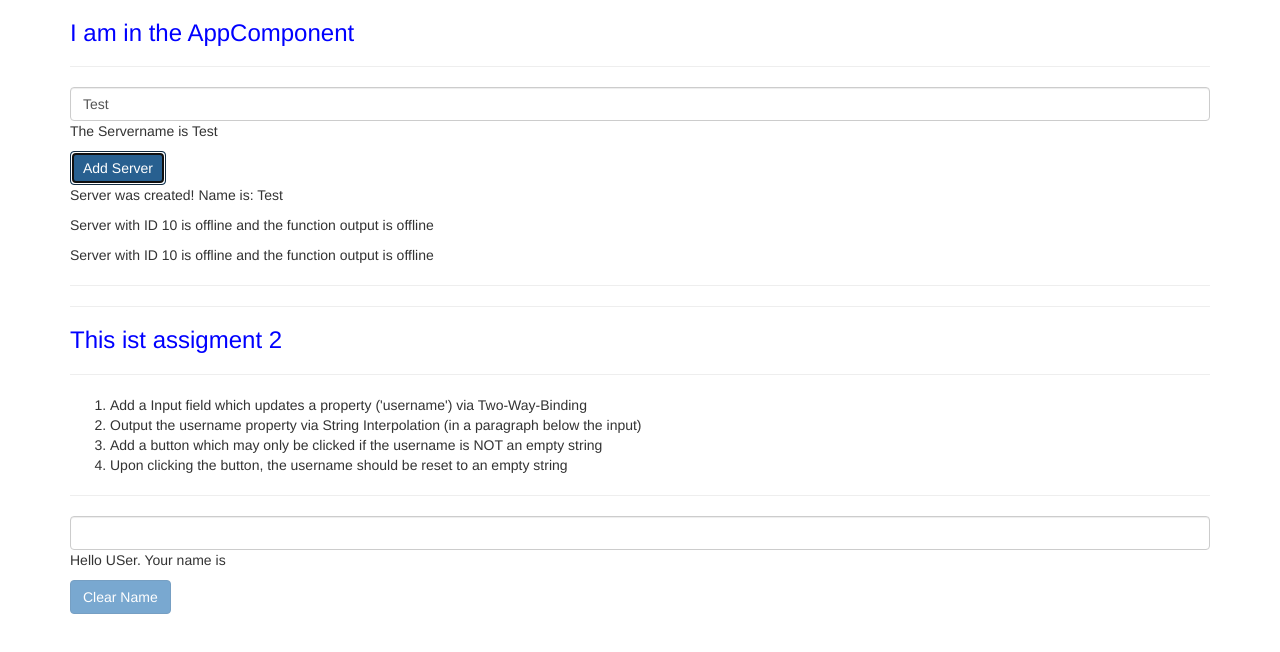
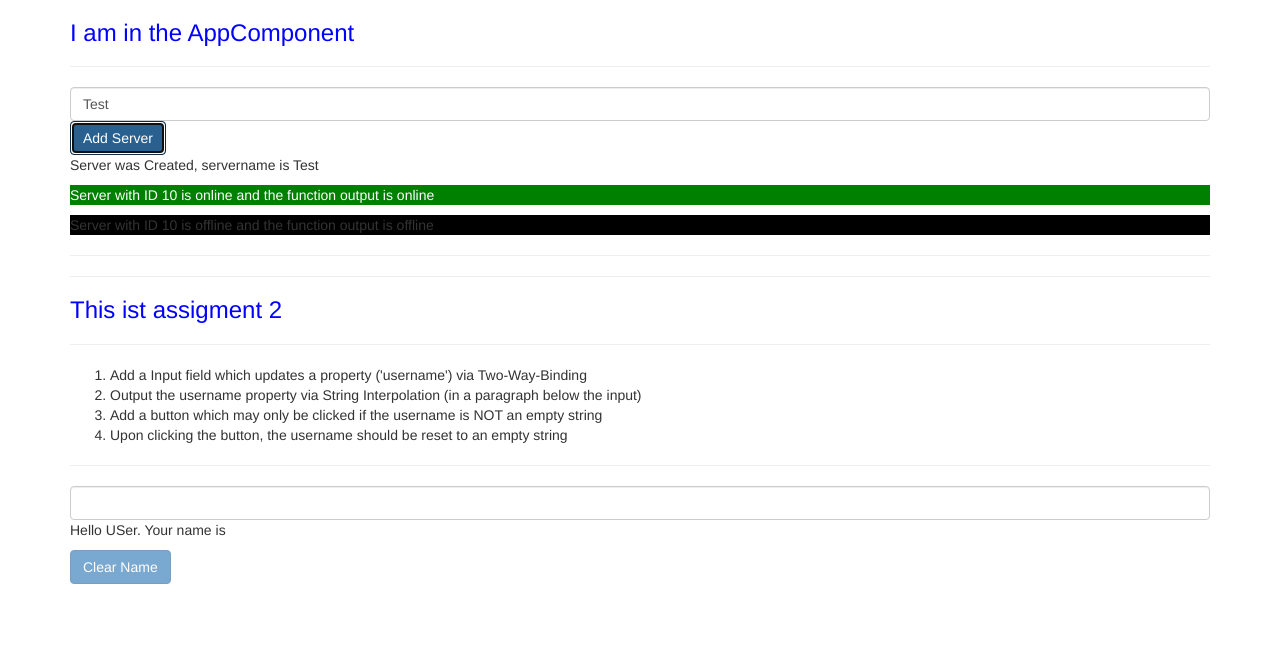
Before and after one commit to vakhovakho88/angular, an Angular app in the folder my-first-app/: page / in a window 1280 px wide. Both pictures are taken after a click on the button "Add Server". Shown: the top 652 px of the page. Built offline with nearby package versions, Linux system fonts and the light colour scheme.

Commit message:
ngIF,Else,NGStyle

```diff
--- a/my-first-app/src/app/02_assigment_practicing_databainding/username/username.component.ts
+++ b/my-first-app/src/app/02_assigment_practicing_databainding/username/username.component.ts
@@ -7,7 +7,6 @@ import { Component } from '@angular/core';
 })
 export class UsernameComponent {
   userName = '';
-  isEmpty = true;
 
   onClearNameClick() {
     this.userName = '';
--- a/my-first-app/src/app/server/server.component.html
+++ b/my-first-app/src/app/server/server.component.html
@@ -1 +1,7 @@
-<p>Server with ID {{serverId}} is {{serverStatus}} and the function output is {{ getServerStatus()}}</p>
+<p
+  [ngStyle]="{ backgroundColor: getColor() }"
+  [ngClass]="{ online: serverStatus === 'online' }"
+>
+  Server with ID {{ serverId }} is {{ serverStatus }} and the function output is
+  {{ getServerStatus() }}
+</p>
--- a/my-first-app/src/app/server/server.component.ts
+++ b/my-first-app/src/app/server/server.component.ts
@@ -3,13 +3,23 @@ import { Component } from '@angular/core';
 @Component({
   selector: 'app-server',
   templateUrl: './server.component.html',
+  styles: [`
+  .online{
+    color:white;
+  }
+  `]
 })
 export class ServerComponent {
   serverId: number = 10;
   serverStatus: string = 'offline';
 
-
-  getServerStatus(){
+  constructor() {
+    this.serverStatus = Math.random() > 0.5 ? 'online' : 'offline';
+  }
+  getServerStatus() {
     return this.serverStatus;
   }
+  getColor() {
+    return this.serverStatus === 'online' ? 'green' : 'black';
+  }
 }
--- a/my-first-app/src/app/servers/servers.component.html
+++ b/my-first-app/src/app/servers/servers.component.html
@@ -4,13 +4,24 @@
 [(ngModel)]="serverName"/>
 
 
-<p>The Servername is {{serverName}}</p>
+<!-- <p>The Servername is {{serverName}}</p> -->
 
 
 <button class="btn btn-primary"
     [disabled]="!allowNewServer"
     (click)="onCreateServer()">Add Server</button>
 <!-- <p [innerText]="allowNewServer"></p> -->
-<p>{{serverCreationStatus}}</p>
+
+<!-- <p>{{serverCreationStatus}}</p> -->
+
+<!-- <p *ngIf="serverCreated">Server was Created, servername is {{serverName}}</p> -->
+
+<p *ngIf="serverCreated; else noServer">Server was Created, servername is {{serverName}}</p>
+<ng-template #noServer>
+    <p>
+    No server was created
+    </p>
+</ng-template>
+
 <app-server></app-server>
 <app-server></app-server>
--- a/my-first-app/src/app/servers/servers.component.ts
+++ b/my-first-app/src/app/servers/servers.component.ts
@@ -9,6 +9,10 @@ export class ServersComponent implements OnInit {
   allowNewServer = false;
   serverCreationStatus = 'No server was created';
   serverName='Test';
+  serverCreated = false;
+
+
+
 
   constructor() {
     setTimeout(()=>{
@@ -22,6 +26,7 @@ export class ServersComponent implements OnInit {
   }
 
   onCreateServer(){
+    this.serverCreated = true;
     this.serverCreationStatus='Server was created! Name is: '+ this.serverName;
   }
   onUpdateServerName(event: any){
@@ -34,4 +39,5 @@ export class ServersComponent implements OnInit {
 
 
 
+
 }
```
Also changed, not shown: 1 other file (tests, documents, lock files or other folders).
